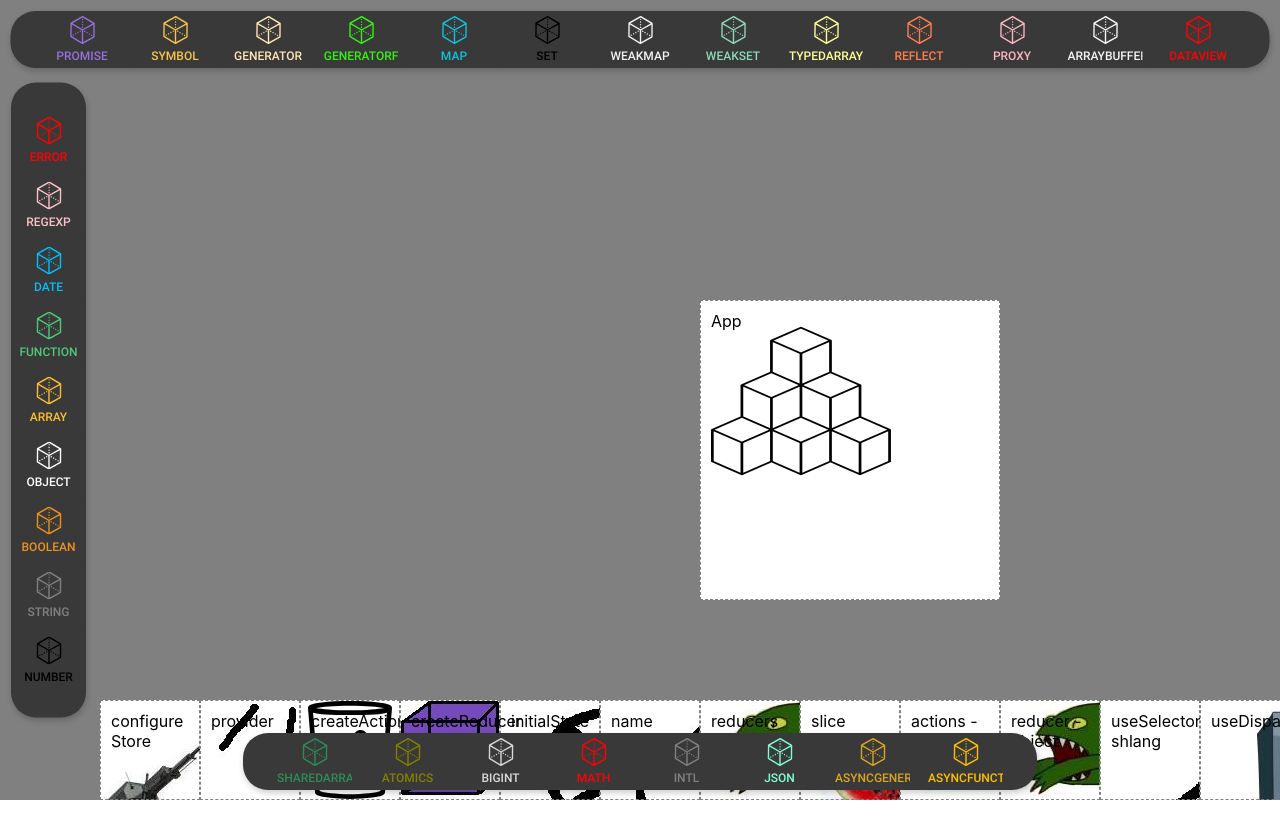
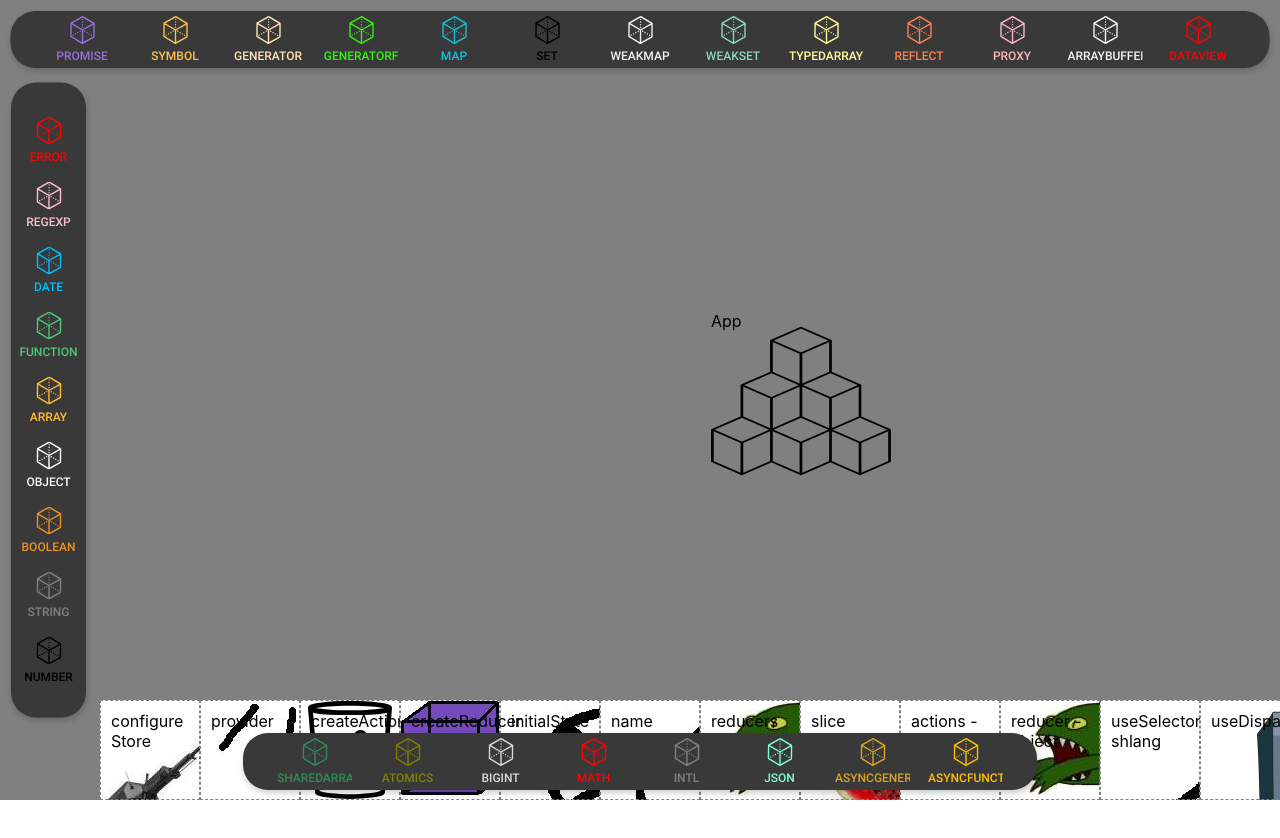
Before and after one commit to mapledrive/world, a React (Create React App) app: page / in a window 1280 px wide. Shown: the top 838 px of the page. Built offline with nearby package versions, Linux system fonts and the light colour scheme.

Commit message:
comments + color of background

```diff
--- a/src/style.js
+++ b/src/style.js
@@ -264,10 +264,11 @@ export const StyledCreateSlice = styled.div`
   user-select: none;
 `;
 
+// Аpp functions - react app itself
 export const StyledAppHeap = styled.div`
   position: absolute;
   border: 1px dashed gray;
-  background-color: white;
+  //background-color: white;
   background-image: url(${props => props.image});
   background-repeat: no-repeat;
   height: 300px;
```
